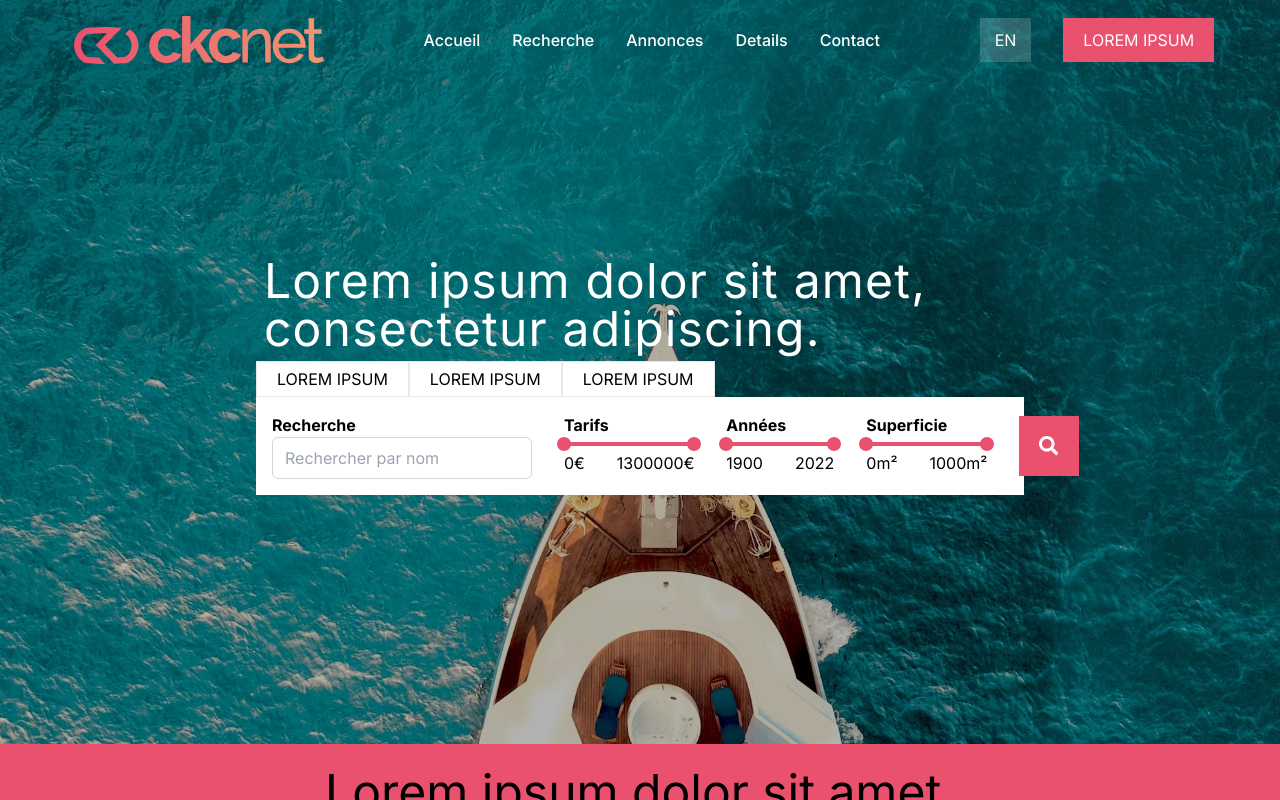
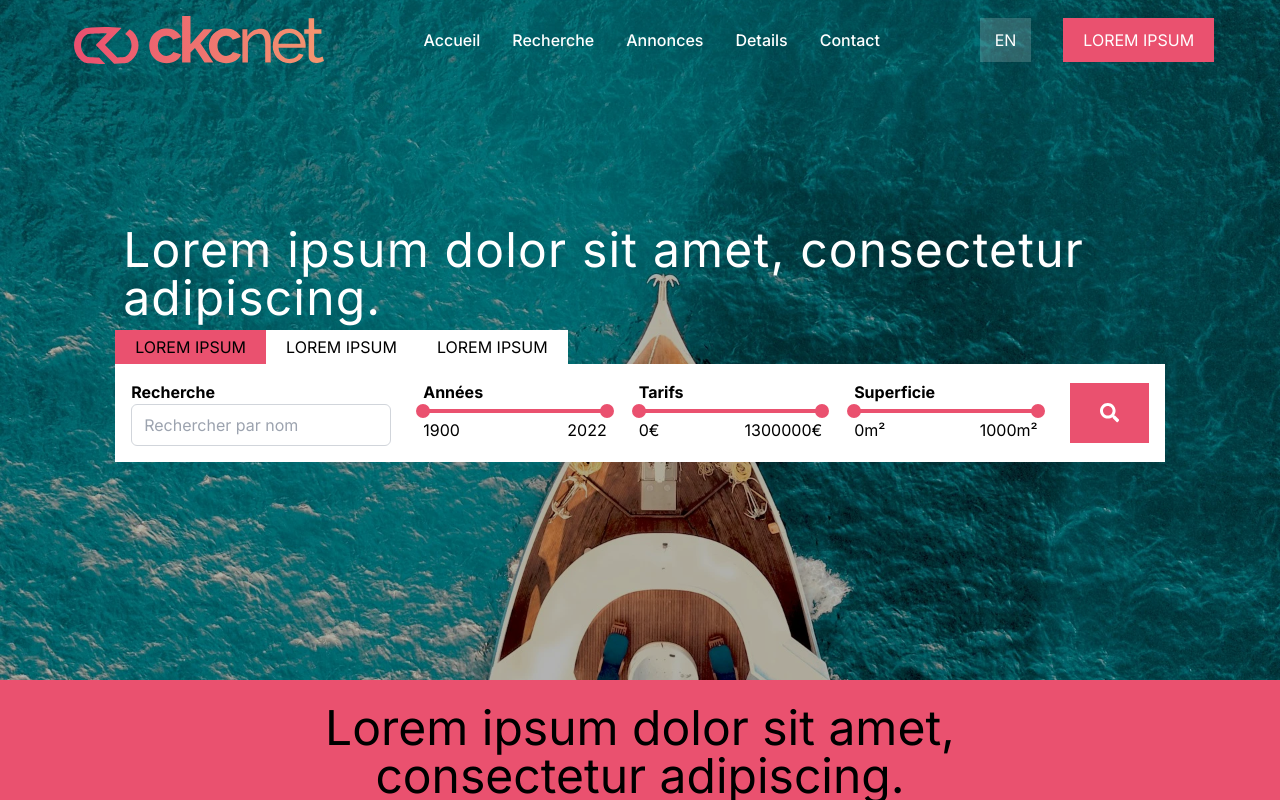
Before and after one commit to tchoifr/CKC-test, a Next.js app: page / in a window 1280 px wide. Shown: the top 800 px of the page. Built offline with nearby package versions, Linux system fonts and the light colour scheme.

Commit message:
details style

```diff
--- a/src/app/globals.css
+++ b/src/app/globals.css
@@ -45,7 +45,7 @@ body {
 }
 .img-header , .img-Bateau-blanc-et-bleu{
   background: rgba(0, 0, 0, 0.3) url(/Bateau-sur-plan-deau.webp);
-  height: 93vh;
+  height: 85vh;
   width: 100%;
   background-size: cover;
   background-position: center;
@@ -138,7 +138,7 @@ body {
   min-width: 500px;
 }
 .section-search{
-  width: 55%;
+  width:1065px;
 }
 .color-btn-en{
   background-color: #ffffff2e;
@@ -147,10 +147,17 @@ body {
   height: 450px;
   overflow: hidden;
 }
+.input-text {
+  color: black;
+}
+.rensponsive-text-bloc-equitation-bateau-mer{
+  padding-left: 15%;
+
+}
 /* Media query pour les écrans de taille maximale */
 @media (max-width: 1440px){
   .section-search{
-    width: 60%;
+    width: 82%;
   }
 }
 @media (max-width: 1024px){
@@ -209,8 +216,18 @@ body {
   margin: 0px;
 margin-top: 10px;
 }
+.rensponsive-text-bloc-equitation-bateau-mer{
+  padding-left: 0px;
+  display: flex;
+  flex-direction: column;
+  justify-content: center;
+  align-items: center;
+}
 }
 @media (max-width: 425px) {
+  .size-number{
+    font-size: 1.5rem;
+  }
 .text-mobile{
   font-size: 2.5rem;
 }
@@ -228,4 +245,7 @@ width: 140px;
   .mobile-header-img{
     height: 300px;
   }
+  .responsive-align-center{
+    text-align: center;
+  }
 }
--- a/src/components/Footer.tsx
+++ b/src/components/Footer.tsx
@@ -4,8 +4,8 @@ import { FaFacebook, FaInstagram, FaYoutube } from "react-icons/fa";
 
 const Footer = () => {
   return (
-    <div className="bg-white grid grid-cols-4  text-black p-10 responsive-footer ">
-      <div className="flex flex-col justify-center items-center">
+    <div className="bg-white text-black p-10 responsive-footer flex justify-around ">
+      <div className="flex flex-col items-center justify-center responsive-align-center">
         <Image
           src="/logo-ckc-net.svg"
           alt="Vercel Logo"
@@ -13,33 +13,33 @@ const Footer = () => {
           height={30}
           priority
           style={{ height: "auto" }}
-          className="logo-mobile pb-3"
+          className="logo-mobile "
         />
         <p className="pb-5 pt-5">
           Lorem ipsum dolor sit amet, consectetur adipiscing.
         </p>
-        <p className=" custom-color text-3xl">+33 1 01 02 03 04</p>
+        <p className=" custom-color text-3xl size-number">+33 1 01 02 03 04</p>
       </div>
-      <div className="flex flex-col justify-center items-center">
-        <p className="pb-3 custom-color">LOREM IPSUM</p>
+      <div className="flex flex-col items-start responsive-footer-bloc">
+        <p className=" custom-color pb-3">LOREM IPSUM</p>
         <p>Lorem ipsum 1 </p>
         <p>Lorem ipsum 2</p>
-        <p className="pb-3">Lorem ipsum 3</p>
-        <p className="pb-3 custom-color">JOIN US ON SOCIAL MEDIA</p>
+        <p className="">Lorem ipsum 3</p>
+        <p className=" custom-color pt-5">JOIN US ON SOCIAL MEDIA</p>
         <div className="flex">
-          <div className="p-3">
+          <div className="p-2">
             <FaFacebook className="w-8 h-8 text-gray-500" />
           </div>
-          <div className="p-3">
+          <div className="p-2">
             <FaInstagram className="w-8 h-8 text-gray-500" />
           </div>
-          <div className="p-3">
+          <div className="p-2">
             <FaYoutube className="w-8 h-8 text-gray-500" />
           </div>
         </div>
       </div>
-      <div className="flex flex-col justify-center items-center">
-        <p className="pb-3 custom-color">LOREM IPSUM</p>
+      <div className="flex flex-col items-start responsive-footer-bloc">
+        <p className=" custom-color pb-3">LOREM IPSUM</p>
         <p>Lorem ipsum 1 </p>
         <p>Lorem ipsum 2</p>
         <p>Lorem ipsum 3</p>
@@ -47,9 +47,9 @@ const Footer = () => {
         <p>Lorem ipsum 5</p>
         <p>Lorem ipsum 6</p>
       </div>
-      <div className="flex flex-col justify-center items-start">
-        <p className="pb-4 custom-color">LOREM IPSUM</p>
-        <p className="pb-4">
+      <div className="flex flex-col items-start responsive-footer-bloc">
+        <p className="custom-color pb-3">LOREM IPSUM</p>
+        <p className="pb-4 responsive-align-center">
           Lorem ipsum dolor sit amet, consectetur adipiscing.
         </p>
         <button
@@ -58,7 +58,12 @@ const Footer = () => {
         >
           LOREM IPSUM
         </button>
-        <p className="pt-5">© Copyright 2024, crafted by ckc-net.com</p>
+        <p
+          className=" pt-16 responsive-align-center"
+          style={{ color: "#022D45", fontSize: "15px" }}
+        >
+          © Copyright 2024, crafted by ckc-net.com
+        </p>
       </div>
     </div>
   );
--- a/src/components/HommeEquitationBateauMer.tsx
+++ b/src/components/HommeEquitationBateauMer.tsx
@@ -18,13 +18,13 @@ const HommeEquitationBateauMer = () => {
           Lorem ipsum dolor sit amet, consectetur adipiscing elit.
         </h4>
       </div>
-      <div className="flex flex-col justify-center items-start">
+      <div className="flex flex-col justify-center items-start rensponsive-text-bloc-equitation-bateau-mer">
         <p className="custom-color p-3">LOREM IPSUM</p>
         <h3
           className="font-bold text-5xl p-3 text-mobile"
           style={{ color: "#022D45" }}
         >
-          Lorem ipsum dolor sit amet
+          Lorem ipsum <br /> dolor sit amet
         </h3>
         <button
           className="text-white w-182 h-57 bg-custom-color p-3"
--- a/src/components/Search.tsx
+++ b/src/components/Search.tsx
@@ -9,16 +9,9 @@ const Search = () => {
   const [priceRange, setPriceRange] = useState<number[]>([0, 1300000]); // Plage de prix initiale
   const [yearRange, setYearRange] = useState<number[]>([1900, 2022]); // Plage d'années initiale
   const [areaRange, setAreaRange] = useState<number[]>([0, 1000]); // Plage de superficie initiale
-
+  const [selectedBtn, setSelectedBtn] = useState(0);
   const handleSearch = () => {
     // Logique de recherche ici en utilisant searchTerm, priceRange, yearRange, et areaRange
-    console.log(
-      "Recherche effectuée",
-      searchTerm,
-      priceRange,
-      yearRange,
-      areaRange
-    );
   };
 
   const handlePriceChange = (value: number[] | number) => {
@@ -38,31 +31,27 @@ const Search = () => {
       setAreaRange(value);
     }
   };
-
+  const handleButtonClick = (index: any) => {
+    setSelectedBtn(index);
+  };
   return (
     <div className="section-search">
       <h1 className="search-h1 text-white p-2 font-normal text-medium text-3xl md:text-4xl lg:text-5xl leading-60 font-poppins tracking-wide">
         Lorem ipsum dolor sit amet, consectetur adipiscing.{" "}
       </h1>
       <div className="flex flex-wrap">
-        <button
-          className="text-black w-182 h-57 bg-white border border-custom-color hover:bg-custom-color active:bg-custom-color"
-          style={{ padding: "5px 20px" }}
-        >
-          LOREM IPSUM
-        </button>
-        <button
-          className="text-black w-182 h-57 bg-white border border-custom-color hover:bg-custom-color active:bg-custom-color"
-          style={{ padding: "5px 20px" }}
-        >
-          LOREM IPSUM
-        </button>
-        <button
-          className="text-black w-182 h-57 bg-white border border-custom-color hover:bg-custom-color active:bg-custom-color"
-          style={{ padding: "5px 20px" }}
-        >
-          LOREM IPSUM
-        </button>
+        {[0, 1, 2].map((index) => (
+          <button
+            key={index}
+            className={`text-black w-182 h-57 bg-white border-custom-color hover:bg-custom-color active:bg-custom-color ${
+              selectedBtn === index ? "bg-custom-color" : ""
+            }`}
+            style={{ padding: "5px 20px" }}
+            onClick={() => handleButtonClick(index)}
+          >
+            LOREM IPSUM
+          </button>
+        ))}
       </div>
 
       <div className="flex bg-white responsive-container-search justify-around">
@@ -73,28 +62,8 @@ const Search = () => {
             placeholder="Rechercher par nom"
             value={searchTerm}
             onChange={(e) => setSearchTerm(e.target.value)}
-            className="border border-gray-300 px-3 py-2 rounded-md"
+            className="border border-gray-300 px-3 py-2 rounded-md input-text"
           />
-        </div>
-        <div className="p-4 flex flex-col w-full">
-          <p className="text-black font-bold">Tarifs</p>
-          <Slider
-            min={0}
-            max={1300000}
-            range
-            value={priceRange}
-            onChange={handlePriceChange}
-            trackStyle={{ backgroundColor: "#EA516F" }}
-            handleStyle={{
-              border: "solid 2px #EA516F",
-              backgroundColor: "#EA516F",
-              opacity: 1,
-            }}
-          />
-          <div className="flex justify-between">
-            <span className="pr-4 text-black">{priceRange[0]}€</span>
-            <span className="pl-4 text-black">{priceRange[1]}€</span>
-          </div>
         </div>
         <div className="p-4 flex flex-col w-full">
           <p className="text-black font-bold">Années</p>
@@ -117,6 +86,27 @@ const Search = () => {
           </div>
         </div>
         <div className="p-4 flex flex-col w-full">
+          <p className="text-black font-bold">Tarifs</p>
+          <Slider
+            min={0}
+            max={1300000}
+            range
+            value={priceRange}
+            onChange={handlePriceChange}
+            trackStyle={{ backgroundColor: "#EA516F" }}
+            handleStyle={{
+              border: "solid 2px #EA516F",
+              backgroundColor: "#EA516F",
+              opacity: 1,
+            }}
+          />
+          <div className="flex justify-between">
+            <span className="pr-4 text-black">{priceRange[0]}€</span>
+            <span className="pl-4 text-black">{priceRange[1]}€</span>
+          </div>
+        </div>
+
+        <div className="p-4 flex flex-col w-full">
           <p className="text-black font-bold">Superficie</p>
           <Slider
             min={0}
@@ -138,7 +128,8 @@ const Search = () => {
         </div>
         <div className="p-4 flex justify-center items-center">
           <button
-            className="text-white w-182 bg-custom-color flex items-center justify-center p-5"
+            className="text-white w-182 bg-custom-color flex items-center justify-center "
+            style={{ padding: "20px 30px 20px 30px" }}
             onClick={handleSearch}
           >
             <FaSearch style={{ fontSize: "1.2em" }} />
```
